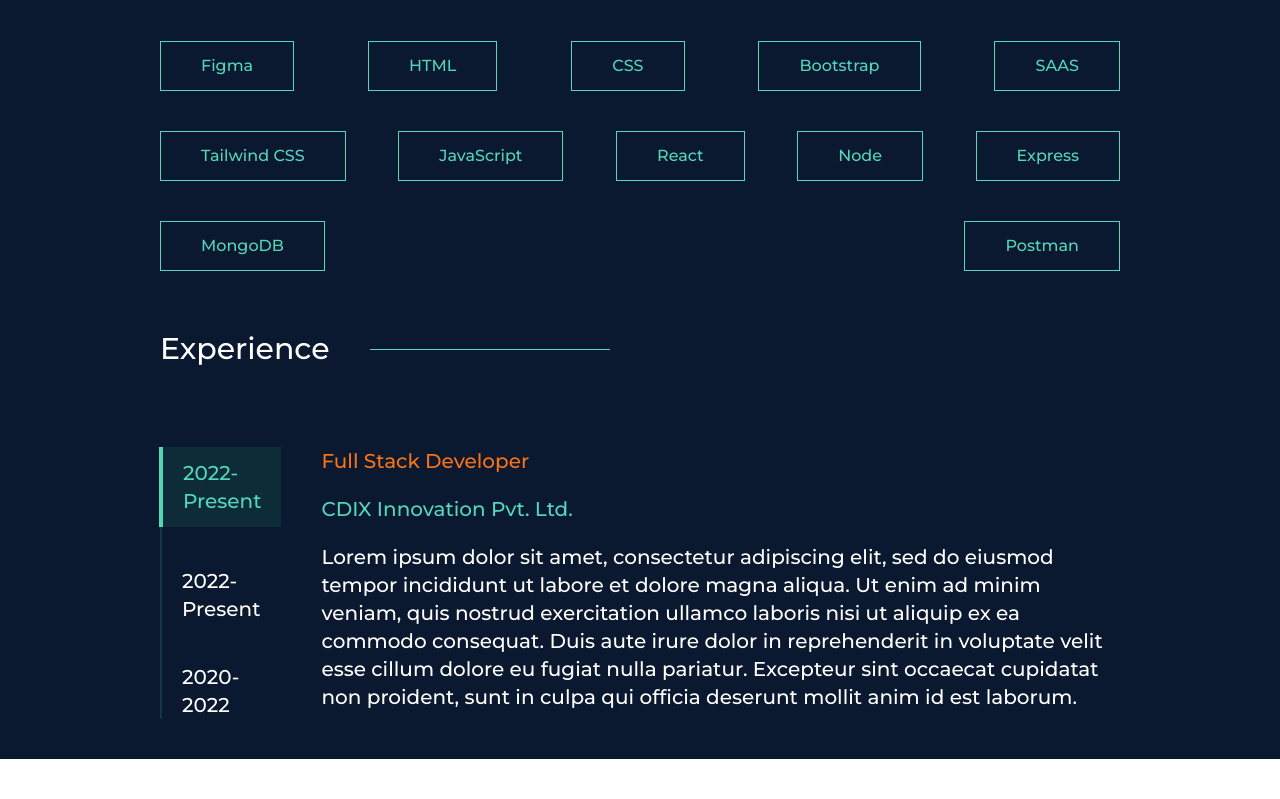
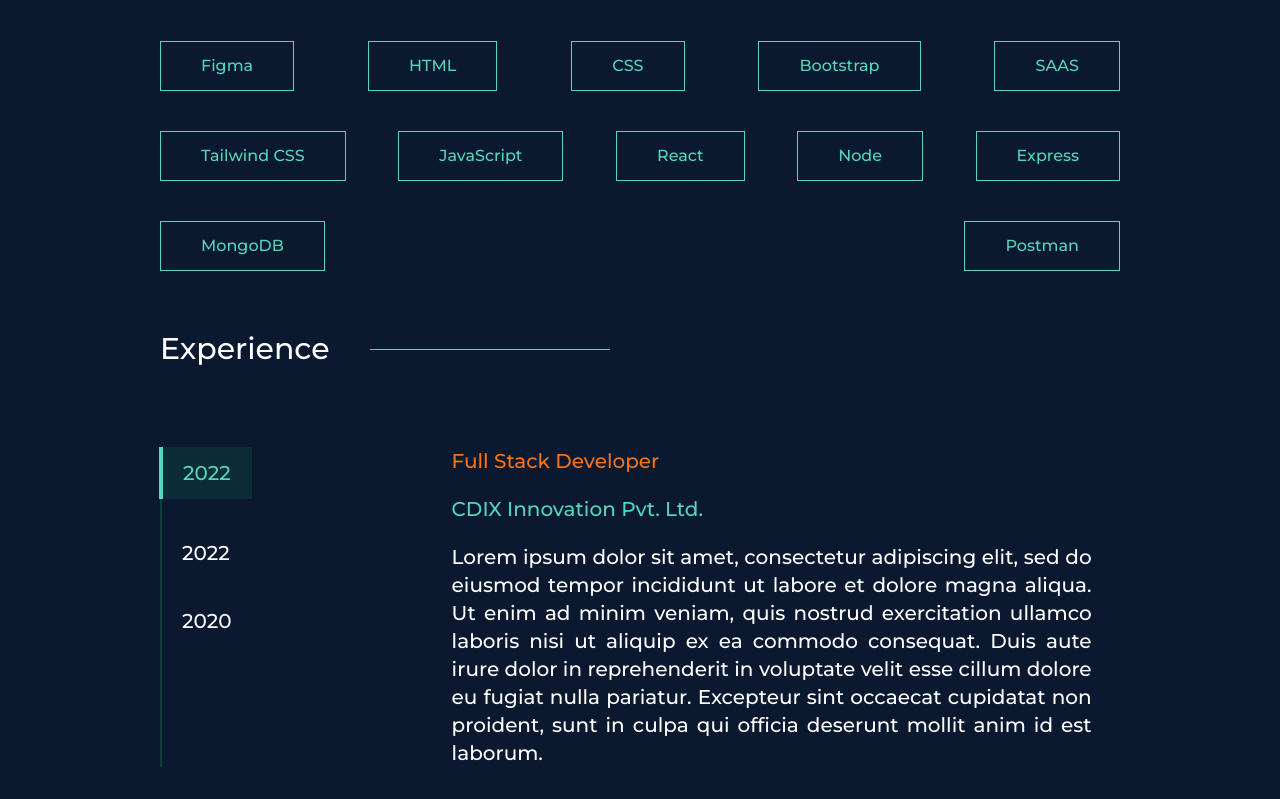
Before and after one commit to Naveen-McDev/Portfolio-frontend, a React (Create React App) app: page / in a window 1280 px wide. Shown: the part 1347-2146 px from the top of the page. Before the commit the page ends 2106 px from the top, so only its background shows below. Built offline with nearby package versions, Linux system fonts and the light colour scheme; no server answers.

Commit message:
experiences

```diff
--- a/src/index.css
+++ b/src/index.css
@@ -7,3 +7,107 @@
 @tailwind base;
 @tailwind components;
 @tailwind utilities;
+
+/* width */
+::-webkit-scrollbar {
+    width: 6px;
+}
+
+/* Track */
+::-webkit-scrollbar-track {
+    background-color: #0a192f;
+}
+
+/* Handle */
+::-webkit-scrollbar-thumb {
+    background: #013f3c7f;
+    border-radius: 10px;
+}
+
+
+i {
+    cursor: pointer;
+}
+
+i:hover {
+    color: #f5f5f5;
+}
+
+
+/* loader animation */
+
+.k {
+    animation: k 1s infinite;
+}
+
+@keyframes k {
+    0% {
+        opacity: 1;
+    }
+
+    50% {
+        opacity: 0.5;
+    }
+
+    100% {
+        opacity: 0.5;
+    }
+}
+
+
+.s {
+    animation: s 1s infinite;
+}
+
+@keyframes s {
+    0% {
+        opacity: 0.5;
+    }
+
+    50% {
+        opacity: 1;
+    }
+
+    100% {
+        opacity: 0.5;
+    }
+}
+
+
+.r {
+    animation: r 1s infinite;
+}
+
+@keyframes r {
+    0% {
+        opacity: 0.5;
+    }
+
+    50% {
+        opacity: 0.5;
+    }
+
+    100% {
+        opacity: 1;
+    }
+}
+
+/* input */
+
+input,
+textarea {
+    height: 40px;
+    border: 1px solid gray;
+    width: 100%;
+    padding-left: 20px;
+}
+
+input:focus {
+    outline: none;
+    border: 2px solid rgb(56, 56, 56);
+}
+
+textarea {
+    height: 100px;
+    padding-top: 10px;
+}
--- a/src/pages/home/Experiences.js
+++ b/src/pages/home/Experiences.js
@@ -1,27 +1,48 @@
 import React, { useState } from "react";
 import SectionTitle from "../../components/SectionTitle";
-import {experiences} from "../../resources/experiences"
+import { experiences } from "../../resources/experiences";
 
 function Experiences() {
   const [selectedItemIndex, setSelectedItemIndex] = useState(0);
-  return <div>
+  return (
+    <div>
       <SectionTitle title={"Experience"} />
-    <div className="flex py-10 gap-10">
-      <div className="flex flex-col gap-10 border-l-2 border-[#135e4c82]">
+      <div className="w-full flex py-10 sm:py-5 gap-[200px] sm:gap-10 sm:flex-col">
+        <div className=" flex flex-col gap-10 border-l-2 border-[#135e4c82] sm:flex-row sm:overflow-x-scroll sm:w-full sm:border-l-0 sm:justify-center">
           {experiences.map((experience, index) => (
-          <div onClick={() => setSelectedItemIndex(index)} className="cursor-pointer">
-            <h1 className={`text-xl px-5 ${selectedItemIndex === index ? "text-tertiary border-tertiary border-l-4 -ml-[3px] bg-[#1a7f5a31] py-3" : "text-white"}`}>{experience.period}</h1>
+            <div
+              onClick={() => {
+                setSelectedItemIndex(index);
+              }}
+              className="cursor-pointer"
+            >
+              <h1
+                className={`text-xl px-5 sm:text-sm
+                 ${
+                   selectedItemIndex === index
+                     ? "text-tertiary border-tertiary border-l-4 -ml-[3px] bg-[#1a7f5a31] py-3 sm:ml-0"
+                     : "text-white"
+                 } `}
+              >
+                {experience.period}
+              </h1>
             </div>
           ))}
         </div>
-      <div className="flex flex-col gap-5">
-        <h1 className="text-secondary text-xl">{experiences[selectedItemIndex].title}</h1>
-        <h1 className="text-tertiary text-xl">{experiences[selectedItemIndex].company}</h1>
-        <p className="text-white text-xl">{experiences[selectedItemIndex].description}</p>
+        <div className="w-[50vw] sm:w-full flex flex-col gap-5">
+          <h1 className="text-secondary text-xl">
+            {experiences[selectedItemIndex].title}
+          </h1>
+          <h1 className="text-tertiary text-xl">
+            {experiences[selectedItemIndex].company}
+          </h1>
+          <p className="text-white text-xl sm:text-sm text-justify">
+            {experiences[selectedItemIndex].description}
+          </p>
         </div>
       </div>
     </div>
-
+  );
 }
 
 export default Experiences;
--- a/src/resources/experiences.js
+++ b/src/resources/experiences.js
@@ -2,21 +2,21 @@
   {
     company: "CDIX Innovation Pvt. Ltd.",
     title: "Full Stack Developer",
-    period: "2022-Present",
+    period: "2022",
     description:
       "Lorem ipsum dolor sit amet, consectetur adipiscing elit, sed do eiusmod tempor incididunt ut labore et dolore magna aliqua. Ut enim ad minim veniam, quis nostrud exercitation ullamco laboris nisi ut aliquip ex ea commodo consequat. Duis aute irure dolor in reprehenderit in voluptate velit esse cillum dolore eu fugiat nulla pariatur. Excepteur sint occaecat cupidatat non proident, sunt in culpa qui officia deserunt mollit anim id est laborum.",
   },
   {
     company: "Youtube",
     title: "Web Developemet Instructor",
-    period: "2022-Present",
+    period: "2022",
     description:
       "Lorem ipsum dolor sit amet, consectetur adipiscing elit, sed do eiusmod tempor incididunt ut labore et dolore magna aliqua. Ut enim ad minim veniam, quis nostrud exercitation ullamco laboris nisi ut aliquip ex ea commodo consequat. Duis aute irure dolor in reprehenderit in voluptate velit esse cillum dolore eu fugiat nulla pariatur. Excepteur sint occaecat cupidatat non proident, sunt in culpa qui officia deserunt mollit anim id est laborum.",
   },
   {
     company: "Self-Employed",
     title: "FreeLancer Achitect",
-    period: "2020-2022",
+    period: "2020",
     description:
       "Lorem ipsum dolor sit amet, consectetur adipiscing elit, sed do eiusmod tempor incididunt ut labore et dolore magna aliqua. Ut enim ad minim veniam, quis nostrud exercitation ullamco laboris nisi ut aliquip ex ea commodo consequat. Duis aute irure dolor in reprehenderit in voluptate velit esse cillum dolore eu fugiat nulla pariatur. Excepteur sint occaecat cupidatat non proident, sunt in culpa qui officia deserunt mollit anim id est laborum.",
   },
```
Lines whose indentation alone changed are shown as unchanged.
